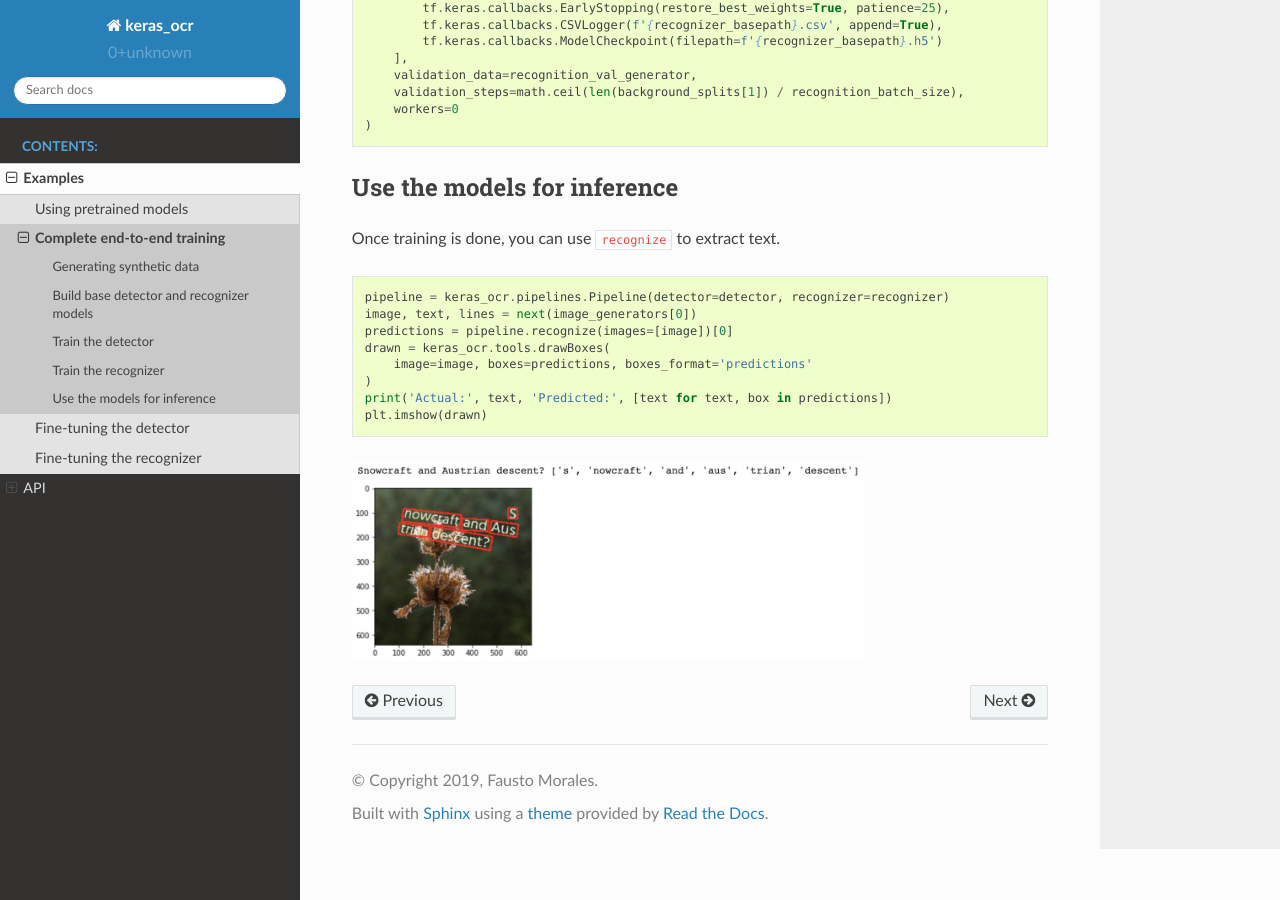
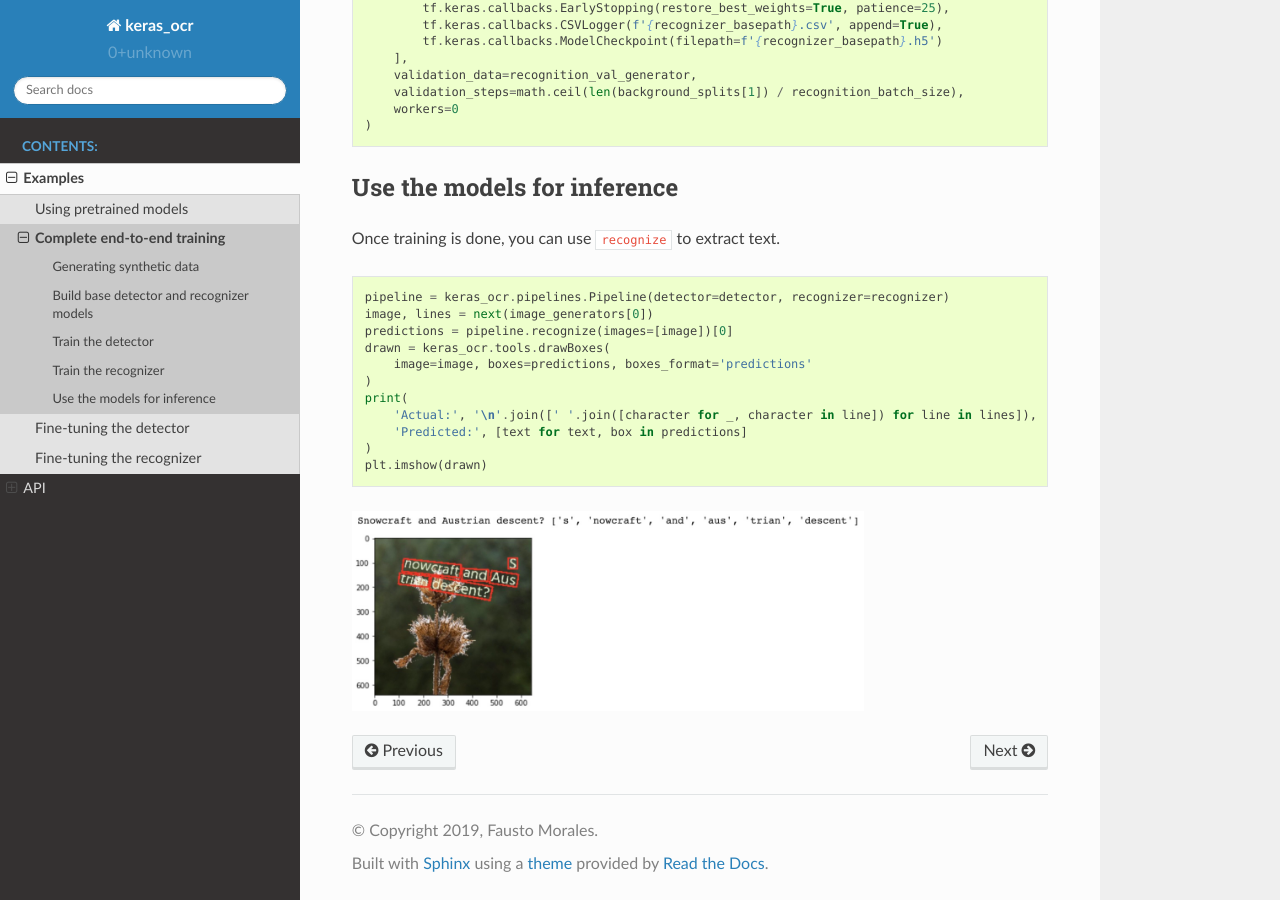
Before and after one commit to faustomorales/keras-ocr, a Sphinx documentation site: the page built from docs/examples/end_to_end_training.rst, in a window 1280 px wide and 900 px high, scrolled down 4661 px. Built offline with Sphinx 7.4.7 and the Read the Docs theme 2.0.0, drawn with Linux system fonts in a browser that asks for light colours.

Commit message:
Fix example to match current API.

```diff
--- a/docs/examples/end_to_end_training.rst
+++ b/docs/examples/end_to_end_training.rst
@@ -224,12 +224,15 @@ Once training is done, you can use :code:`recognize` to extract text.
 .. code-block:: python
 
     pipeline = keras_ocr.pipelines.Pipeline(detector=detector, recognizer=recognizer)
-    image, text, lines = next(image_generators[0])
+    image, lines = next(image_generators[0])
     predictions = pipeline.recognize(images=[image])[0]
     drawn = keras_ocr.tools.drawBoxes(
         image=image, boxes=predictions, boxes_format='predictions'
     )
-    print('Actual:', text, 'Predicted:', [text for text, box in predictions])
+    print(
+        'Actual:', '\n'.join([' '.join([character for _, character in line]) for line in lines]),
+        'Predicted:', [text for text, box in predictions]
+    )
     plt.imshow(drawn)
 
 .. image:: ../_static/predicted1.jpg
```
